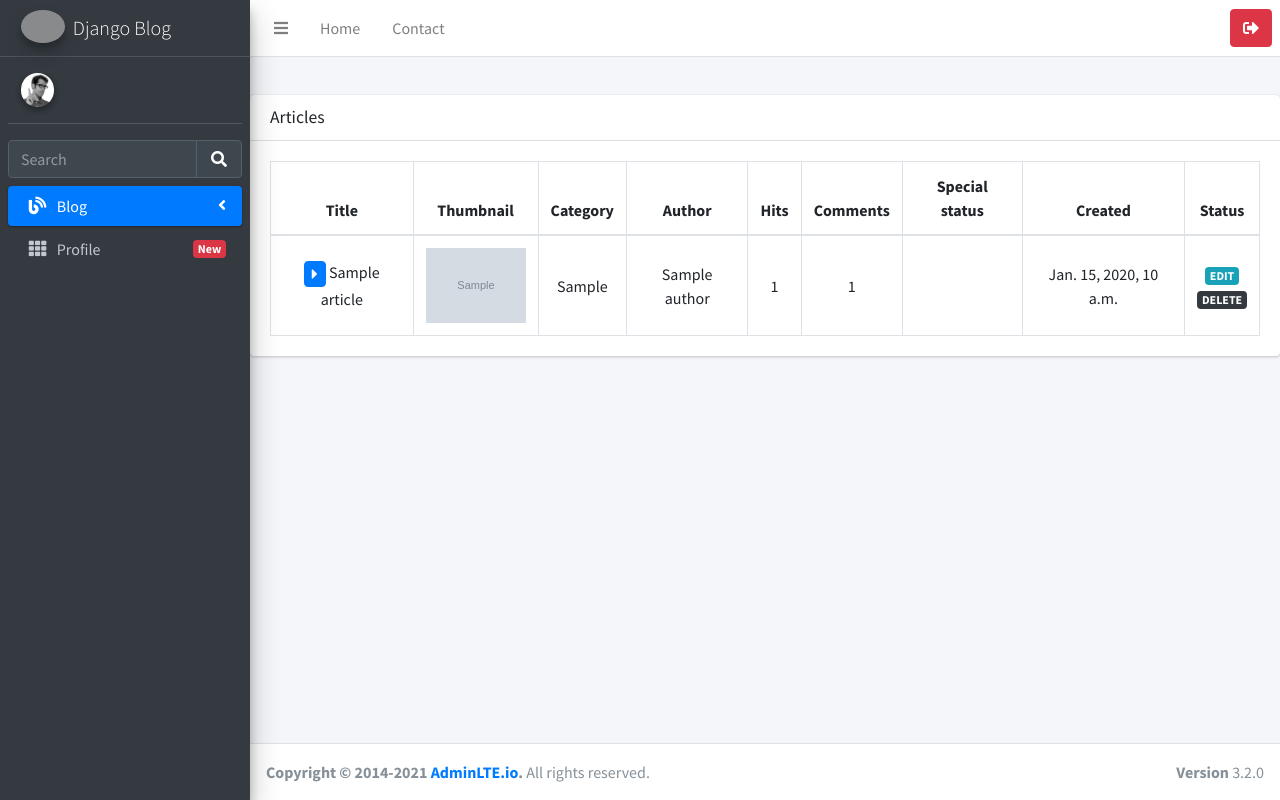
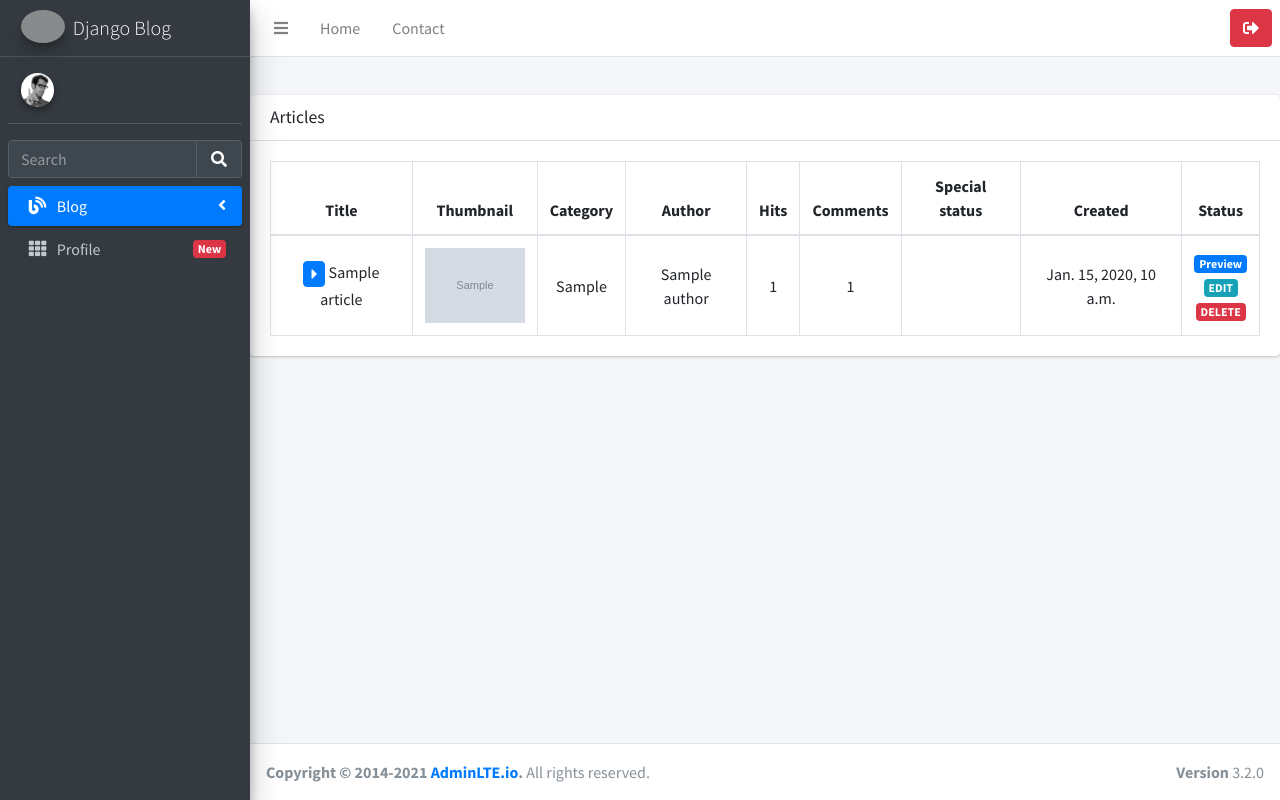
Before and after one commit to Romihkh/DjangoBlog, a Django app: template templates/registration/article_list.html in a window 1280 px wide. Run offline with Django 3.2, Linux system fonts and the light colour scheme; the template is opened without the code that fills it: most values are stand-ins (such as "Sample title", 1, 10 or a date in 2020); grey boxes marked "Sample" are stand-in pictures; some libraries are stand-ins or nearby versions; grey boxes are pictures that could not be loaded.

Commit message:
add ArticlePreview for unpublished articles

```diff
--- a/blog/urls.py
+++ b/blog/urls.py
@@ -4,7 +4,7 @@ from .views import (
     ArticleList,
     PopularList,
     ArticleDetail,
-    # ArticlePreview,
+    ArticlePreview,
     CategoryList,
     AuthorList,
     SearchList,
@@ -19,7 +19,7 @@ urlpatterns = [
     path('recent/', ArticleList.as_view(), name="list"),
     path('popular/', PopularList.as_view(), name="popular"),
     path('article/<slug:slug>', ArticleDetail.as_view(), name="detail"),
-    # path('preview/<int:pk>', ArticlePreview.as_view(), name="preview"),
+    path('preview/<int:pk>', ArticlePreview.as_view(), name="preview"),
     path('category/<slug:slug>', CategoryList.as_view(), name="category"),
     path('author/<slug:username>', AuthorList.as_view(), name="author"),
     path('search/', SearchList.as_view(), name="search"),
--- a/templates/blog/article_detail.html
+++ b/templates/blog/article_detail.html
@@ -13,6 +13,9 @@
                 <div class="row">
                     <div class="col-lg-12">
                         <div class="text-content">
+                            {% if request.resolver_match.url_name == 'preview' %}
+                                <span class="badge badge-warning"><h5>Preview</h5></span>
+                            {% endif %}
                             <h2>{{ object.title }}</h2>
                             <h4>{{ object.subtitle }}</h4>
                         </div>
@@ -43,7 +46,7 @@
                                             <li><a href="#">{{ article.publish|date }}</a></li>
                                             <li><a href="#">{{ article.comments.count }} Comments</a></li>
                                         </ul>
-                                        <p>{{ article.description|safe }}</p>
+                                        <p>{{ article.description|safe|linebreaks }}</p>
                                         <div class="post-options">
                                             <div class="row">
                                                 <div class="col-6">
--- a/templates/registration/article_list.html
+++ b/templates/registration/article_list.html
@@ -63,13 +63,17 @@
                                         <span class="badge badge-warning">PENDING</span>
                                         <hr>
                                     {% elif article.status == 'b' %}
-                                        <span class="badge badge-danger">DENIED</span>
+                                        <span class="badge badge-dark">DENIED</span>
                                         <hr>
+                                    {% endif %}
+                                    {% if article.status != 'p' %}
+                                        <a target="_blank" class="badge badge-primary"
+                                           href="{% url 'blog:preview' article.pk %}">Preview</a><br>
                                     {% endif %}
                                     <a class="badge badge-info"
                                        href="{% url 'account:article-update' article.pk %}">EDIT</a>
                                     <br>
-                                    <a class="badge badge-dark"
+                                    <a class="badge badge-danger"
                                        href="{% url 'account:article-delete' article.pk %}">DELETE</a>
                                 </td>
                             </tr>
```
Also changed, not shown: account/mixins.py (+15 -1 lines), blog/views.py (+10 -1 lines).
